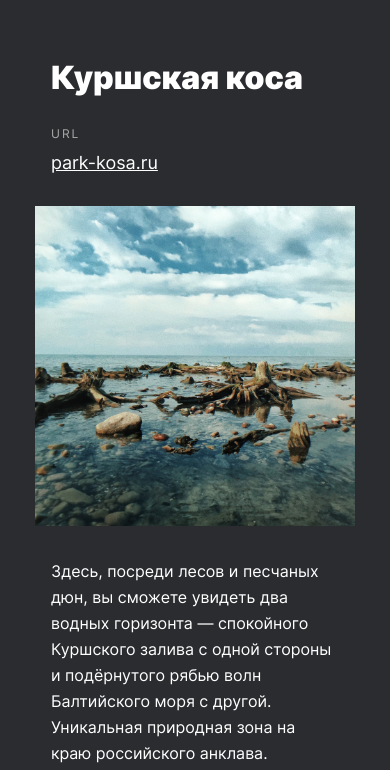
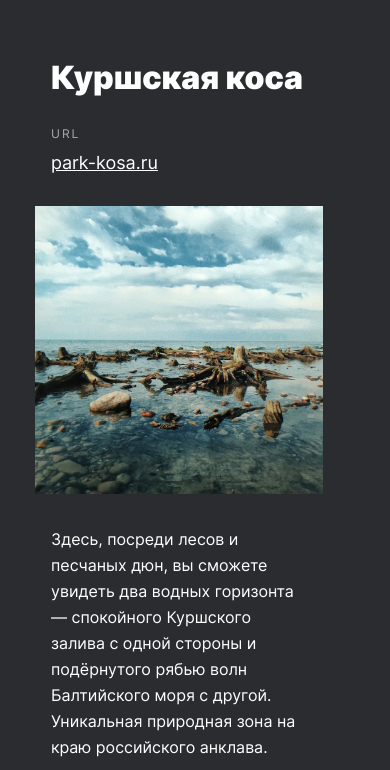
Before and after one commit to Lusabero/russian-travel, a plain HTML site: page index.html in a window 390 px wide. Shown: the part 4214-4984 px from the top of the page. Drawn offline with Linux system fonts and the light colour scheme; files whose address does not match are found by name.

Commit message:
project 3.4text

```diff
--- a/blocks/places/__paragraph/places__paragraph.css
+++ b/blocks/places/__paragraph/places__paragraph.css
@@ -4,6 +4,7 @@
     font-family: 'Inter', Arial, sans-serif;
     font-size: 18px;
     line-height: 1.63;
+    /* text-align: justify; */
     color: #FFFFFF;
 }
 
--- a/blocks/places/__place/places__place.css
+++ b/blocks/places/__place/places__place.css
@@ -30,7 +30,7 @@
 @media (max-width: 424px) {
     .places__place {
         max-width: 320px;
-        grid-template-columns: 1fr;
+        grid-template-columns: 1fr minmax(min-content, max-content);
         grid-template-areas: "title" "url" "image" "text";
         gap: 32px;
         margin-bottom: 50px;
```
